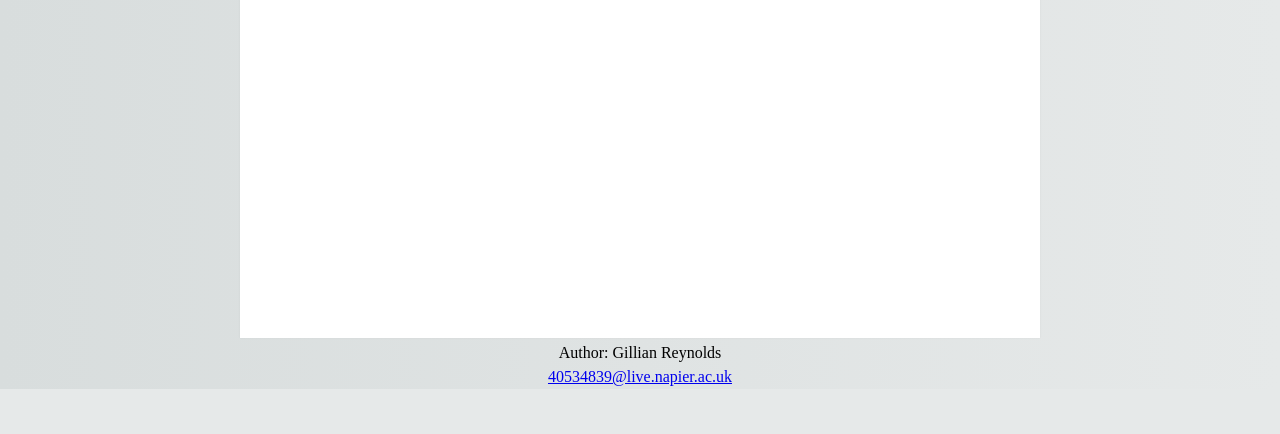
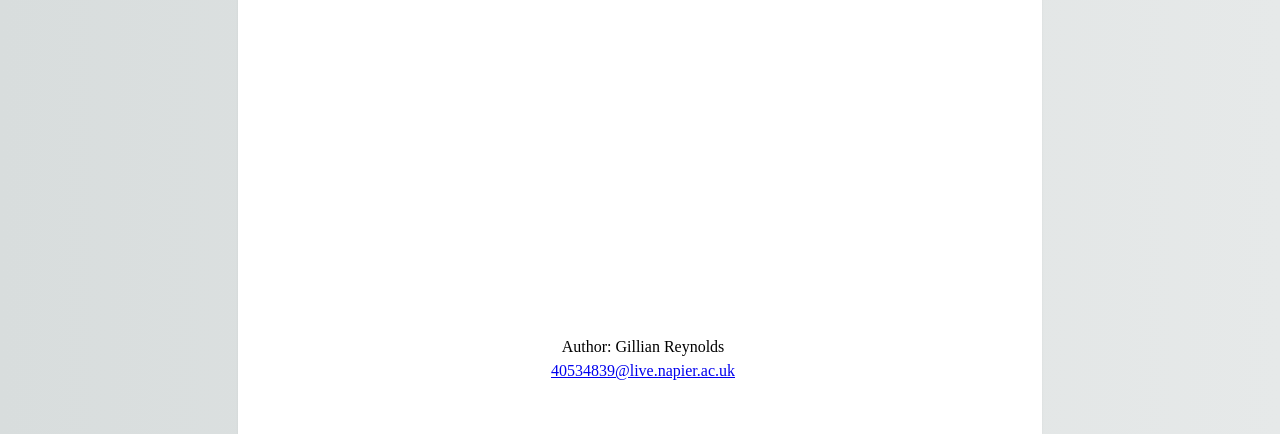
Before and after one commit to gillianrey/set08101_quiz, a plain HTML site: page index.html in a window 1280 px wide. Shown: the part 462-896 px from the top of the page. Before the commit the page ends 851 px from the top, so only its background shows below. Drawn offline with Linux system fonts and the light colour scheme.

Commit message:
contact form

```diff
--- a/quotes/style-quotes.css
+++ b/quotes/style-quotes.css
@@ -1,4 +1,5 @@
 /* Brackets CCS getting started template used and modifyed for syle sheet */
+
 
 html {
     background: #e6e9e9;
@@ -10,7 +11,7 @@ body {
     background: #fff;
     box-shadow: 0 0 2px rgba(0, 0, 0, 0.06);
     color: #545454;
-    font-family: "Helvetica Neue", Helvetica, Arial, sans-serif;
+    font-family: 'Montserrat', serif;
     font-size: 16px;
     line-height: 1.5;
     margin: 0 auto;
@@ -155,7 +156,7 @@ a.button {
 }
 
 #footer {
-    position: absolute;
+    position: bottom;
     text-align: center;
     padding: 3px;
     color: black;
@@ -170,16 +171,6 @@ a.button {
     margin: 0;
     padding: 0;
     box-sizing: border-box;
-}
-
-html, body{
-    height: 100%;
-}
-
-
-body{
-    font-family: 'Montserrat', serif;
-
 }
 
 main{
@@ -455,7 +446,7 @@ input[type=radio]:checked ~ .option {
 }
 
 html, body{
-    height: 105%;
+    height: 109%;
 }
 
 
--- a/style-contact.css
+++ b/style-contact.css
@@ -1,4 +1,8 @@
 /* Brackets CCS getting started template used and modifyed for syle sheet */
+
+html, body{
+    height: 108%;
+}
 
 html {
     background: #e6e9e9;
@@ -10,11 +14,11 @@ body {
     background: #fff;
     box-shadow: 0 0 2px rgba(0, 0, 0, 0.06);
     color: #545454;
-    font-family: "Helvetica Neue", Helvetica, Arial, sans-serif;
+    font-family: 'Montserrat', serif;
     font-size: 16px;
     line-height: 1.5;
     margin: 0 auto;
-    max-width: 800px;
+    max-width: 740px;
     padding: 2em 2em 4em;
 }
 
@@ -155,7 +159,7 @@ a.button {
 }
 
 #footer {
-    position: absolute;
+    position: bottom;
     text-align: center;
     padding: 3px;
     color: black;
@@ -165,22 +169,7 @@ a.button {
     /* Footer height */
 }
 
-/* JAVA SCRIPT CSS */
-*{
-    margin: 0;
-    padding: 0;
-    box-sizing: border-box;
-}
-
-html, body{
-    height: 100%;
-}
-
-
-body{
-    font-family: 'Montserrat', serif;
-
-}
+/* JCONTACT FORM CSS */
 
  /* Style inputs with type="text", select elements and textareas */
  input[type=text], select, textarea {
--- a/style.css
+++ b/style.css
@@ -1,4 +1,7 @@
 /* Brackets CCS getting started template used and modifyed for syle sheet */
+html, body{
+    height: 100%;
+}
 
 html {
     background: #e6e9e9;
@@ -10,11 +13,11 @@ body {
     background: #fff;
     box-shadow: 0 0 2px rgba(0, 0, 0, 0.06);
     color: #545454;
-    font-family: "Helvetica Neue", Helvetica, Arial, sans-serif;
+    font-family: 'Montserrat', serif;
     font-size: 16px;
     line-height: 1.5;
     margin: 0 auto;
-    max-width: 800px;
+    max-width: 740px;
     padding: 2em 2em 4em;
 }
 
@@ -159,25 +162,8 @@ a.button {
     text-align: center;
     padding: 3px;
     color: black;
-    bottom: 0;
+    bottom: 1rem;
     width: 100%;
     height: 2rem;
     /* Footer height */
 }
-
-/* JAVA SCRIPT CSS */
-*{
-    margin: 0;
-    padding: 0;
-    box-sizing: border-box;
-}
-
-html, body{
-    height: 100%;
-}
-
-
-body{
-    font-family: 'Montserrat', serif;
-
-}
```
Also changed, not shown: quotes/80s-quotes.html (+1 -1 lines).
